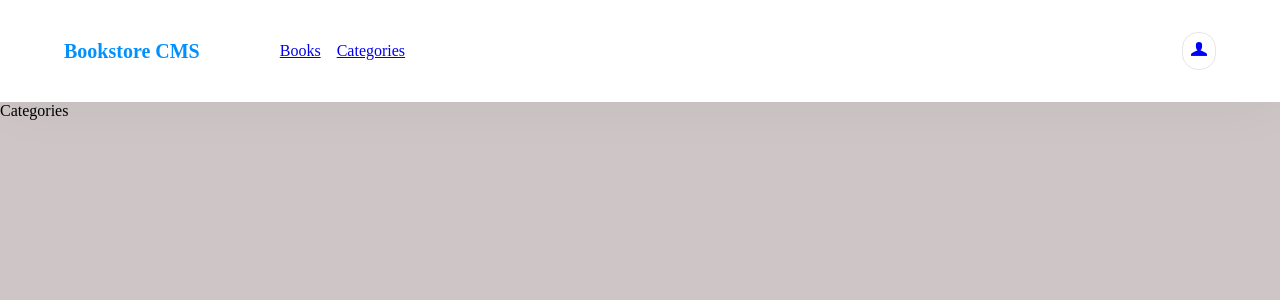
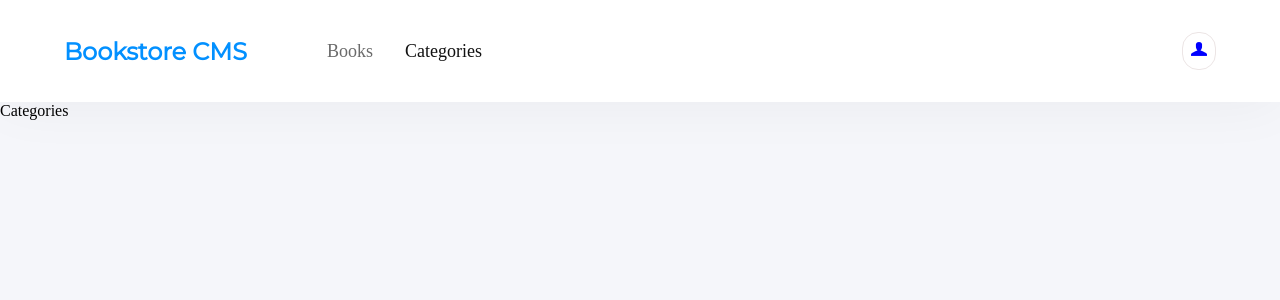
Before and after one commit to fatmahussein/book-store, a React (Create React App) app: page /categories in a window 1280 px wide. Shown: the top 300 px of the page. Built offline with nearby package versions, Linux system fonts and the light colour scheme.

Commit message:
add style as per the Zeplin design

```diff
--- a/src/components/BookList.js
+++ b/src/components/BookList.js
@@ -15,7 +15,7 @@ function BookList({ books }) {
           <li key={book.id} className="cardlist">
             <div className="columns">
               <div className="col1">
-                <p>{book.category}</p>
+                <p className="category">{book.category}</p>
                 <h1>{book.title}</h1>
                 <p id="author" className="i">
                   {book.author}
@@ -36,14 +36,14 @@ function BookList({ books }) {
                     {Math.floor(Math.random() * (99 - 0)) + 0}
                     %
                   </p>
-                  <p>Completed</p>
+                  <p className="completed">Completed</p>
                 </div>
               </div>
 
-              <div className="border" />
+              <div className="border2" />
 
               <div className="col3">
-                <p>CURRENT CHAPTER</p>
+                <p className="chapter">CURRENT CHAPTER</p>
                 <p>{book.currentChapter}</p>
                 <button type="button">UPDATE PROGRESS</button>
               </div>
--- a/src/components/book.css
+++ b/src/components/book.css
@@ -1,9 +1,9 @@
-@import url('https://fonts.googleapis.com/css2?family=Roboto:wght@300&display=swap');
+@import url('https://fonts.googleapis.com/css2?family=Montserrat&family=Roboto+Slab&display=swap');
 
 .card {
   margin-left: 1.5rem;
   margin-right: 1.5rem;
-  font-family: RobotoSlab, serif;
+  font-family: "Montserrat", serif;
 }
 
 .cardlist {
@@ -27,6 +27,7 @@
   width: 20rem;
   display: flex;
   gap: 1rem;
+  align-items: center;
   justify-content: flex-end;
 }
 
@@ -34,7 +35,8 @@
   width: 20rem;
   display: flex;
   flex-direction: column;
-  gap: 10px;
+  gap: 5px;
+  margin-top: 1rem;
 }
 
 h1 {
@@ -47,34 +49,55 @@ h1 {
 
 .comment {
   display: flex;
-  margin-top: 2rem;
   gap: 1rem;
+  font-family: "Roboto Slab", serif;
+}
+
+.category {
+  color: #9c9c9c;
+}
+
+#author {
+  font-family: "Roboto Slab", serif;
+}
+
+.chapter {
+  font-family: "Roboto Slab", serif;
+  color: #9c9c9c;
+}
+
+.completed {
+  color: #9c9c9c;
 }
 
 .border {
-  border: 1px solid rgb(199, 197, 197);
+  border: 1px solid #9c9c9c;
+  height: 1.5rem;
+  margin-top: 1.28rem;
+  color: #9c9c9c;
 }
 
 .progress {
   width: 5rem;
   height: 5rem;
   position: relative;
+}
 
-}
-.outer-circle{
+.outer-circle {
   height: 80px;
   width: 80px;
   border-radius: 50%;
   border: 1px solid rgb(172, 168, 168);
   padding: 7px;
+}
 
-}
-.inner-circle{
+.inner-circle {
   height: 65px;
   width: 65px;
   border-radius: 50%;
-  border:1px solid rgb(179, 175, 175)
+  border: 1px solid rgb(179, 175, 175);
 }
+
 .percentage {
   display: flex;
   flex-direction: column;
@@ -91,9 +114,17 @@ button {
   border: none;
   width: 10rem;
   padding: 0.5rem;
+  font-family: "Roboto Slab", serif;
   margin-top: 1rem;
   border-radius: 5px;
   color: white;
+}
+
+.border2 {
+  border: 1px solid #9c9c9c;
+  height: 5.5rem;
+  margin-top: 1.28rem;
+  color: #9c9c9c;
 }
 
 form {
--- a/src/components/progressBar.css
+++ b/src/components/progressBar.css
@@ -1,9 +1,10 @@
 :root {
   --size: 5rem;
-    --fg: #0290FF;
+  --fg: #0290ff;
   --bg: rgb(211, 211, 211);
   --value: 64;
 }
+
 div[role='progressbar'] {
   width: var(--size);
   height: var(--size);
@@ -17,6 +18,7 @@
   font-size: 0;
   color: var(--fg);
 }
+
 div[role='progressbar']::before {
   counter-reset: percentage var(--value);
   content: counter(percentage) '%';
--- a/src/index.css
+++ b/src/index.css
@@ -1,3 +1,5 @@
+@import url('https://fonts.googleapis.com/css2?family=Montserrat&family=Roboto+Slab&display=swap');
+
 * {
   margin: 0;
   padding: 0;
@@ -5,7 +7,7 @@
 }
 
 body {
-  background-color: rgb(206, 198, 198);
+  background-color: #f5f6fa;
 }
 
 .navigationbar {
@@ -19,16 +21,27 @@ body {
 nav {
   display: flex;
   align-items: center;
-  gap: 1rem;
+  gap: 2rem;
+}
+
+nav a {
+  text-decoration: none;
+  font-size: 18px;
+  color: #6b6b6b;
+}
+
+nav .active {
+  color: #121212;
 }
 
 .bookstorecms {
   color: #0290ff;
-  font-weight: 800;
-  font-size: 20px;
+  font-size: 24px;
   text-align: center;
   display: flex;
   align-items: center;
+  font-weight: 900;
+  font-family: "Montserrat", serif;
 }
 
 .circleborder {
```
Lines whose indentation alone changed are shown as unchanged.
